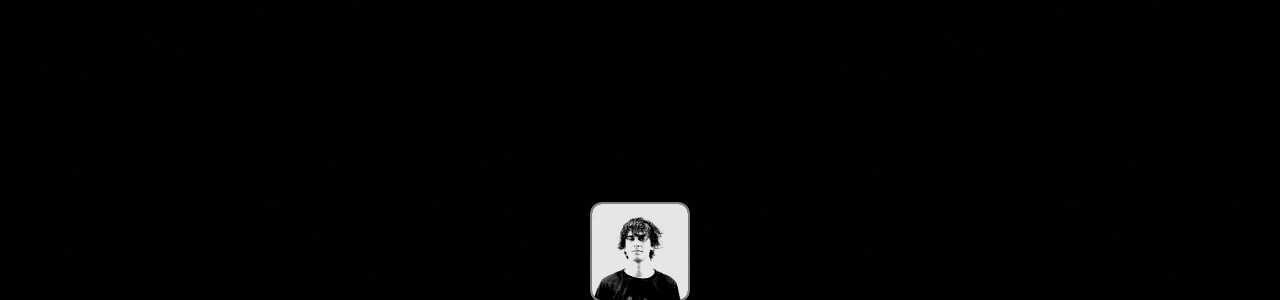
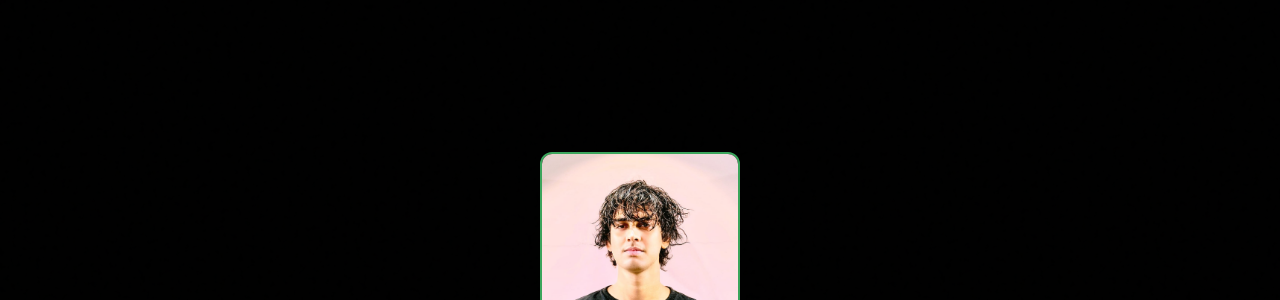
Before and after one commit to rottnn/rottnn.github.io, a plain HTML site: page index.html in a window 1280 px wide. Shown: the top 300 px of the page. Drawn offline with nearby package versions, Linux system fonts and the light colour scheme.

Commit message:
Update index.html

```diff
--- a/index.html
+++ b/index.html
@@ -70,8 +70,8 @@
 
         /* PROFILE IMAGE - Styled like the Discord Logo (Small, Centered) */
         .logo-frame {
-            width: 100px; /* FIXED SMALL SIZE LIKE THE LOGO */
-            height: 100px;
+            width: 200px; /* FIXED SMALL SIZE LIKE THE LOGO */
+            height: 200px;
             margin-bottom: 20px;
             position: relative;
         }
@@ -82,7 +82,7 @@
             object-fit: cover;
             /* Masking it to look a bit raw/integrated */
             border-radius: 12px;
-            filter: grayscale(100%) contrast(150%) brightness(0.9);
+            filter: colored(100%) contrast(150%) brightness(0.9);
             border: 2px solid var(--neon-green);
         }
 
@@ -199,7 +199,7 @@
             <a href="https://github.com/rottnn" target="_blank" class="block-btn outline">
                 GITHUB
             </a>
-            <a href="https://kaggle.com/rottnn" target="_blank" class="block-btn outline">
+            <a href="https://www.kaggle.com/rottnn" target="_blank" class="block-btn outline">
              KAGGLE
             </a>
         </div>
```
